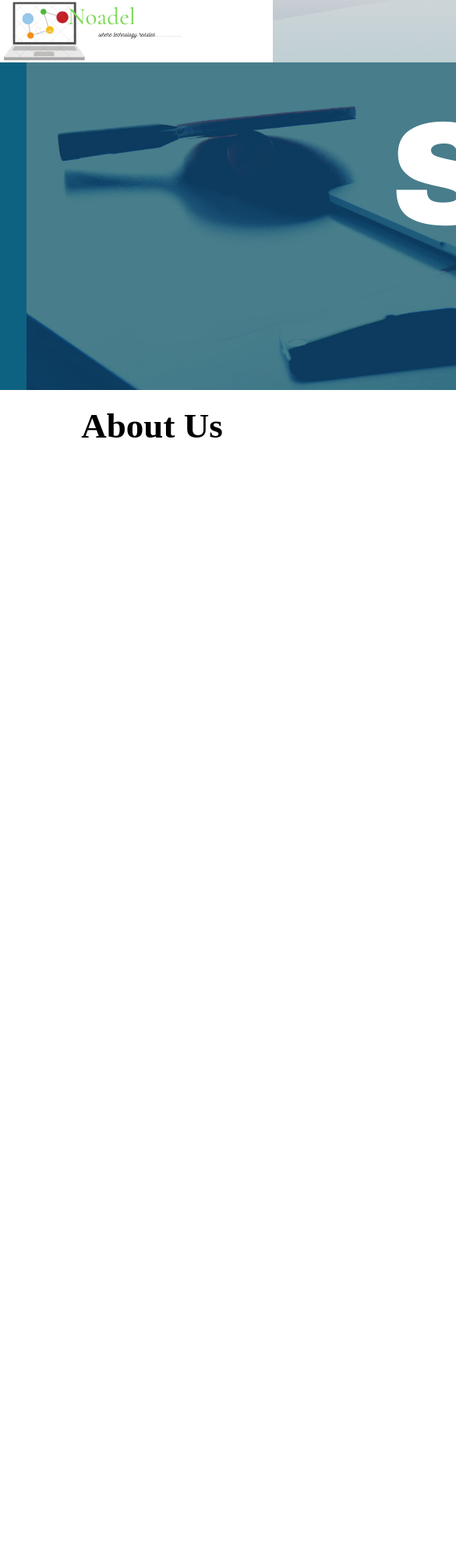
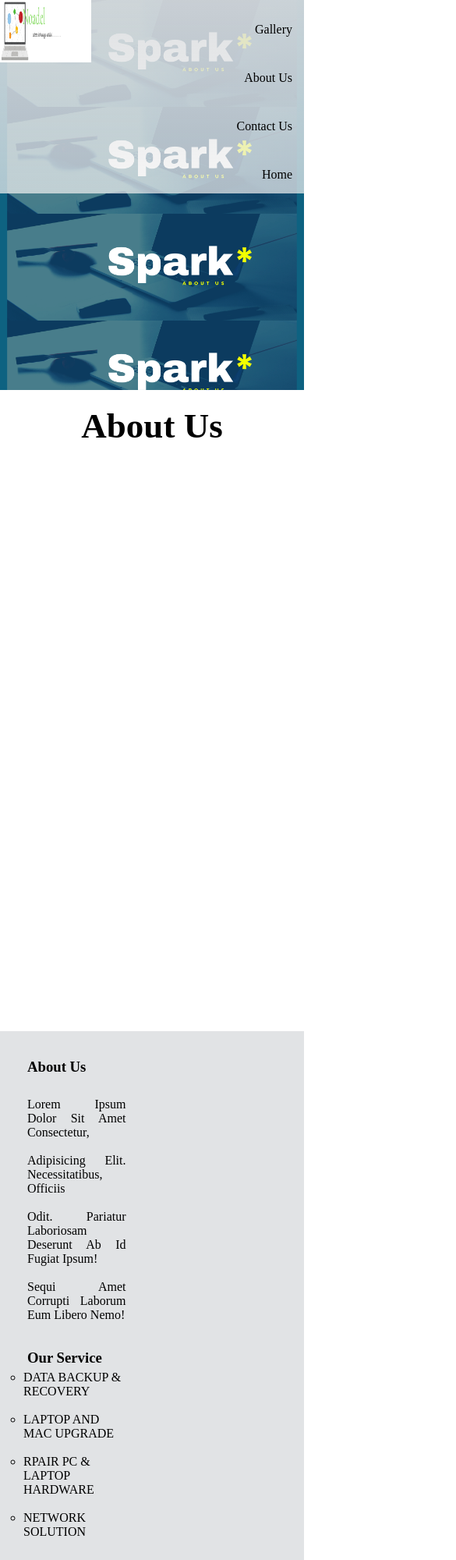
Before and after one commit to Haywhyb/noadel, a plain HTML site: page about_us/about.html in a window 390 px wide. Shown: the top 2000 px of the page at 78% size, 585 px wide, since content can reach past the window. Drawn offline with Linux system fonts and the light colour scheme.

Commit message:
comforms to responsiveness

```diff
--- a/about_us/about.html
+++ b/about_us/about.html
@@ -26,7 +26,7 @@
     <section>
         <div class="about">
             <h1>About Us</h1>
-             <marquee behavior="scroll" direction="up" scrollamount="2"><p>Noadel computers is a top-notch store and number1 stop shop for Nigerians. <br>
+             <marquee class="maq" behavior="scroll" direction="up" scrollamount="2"><p>Noadel computers is a top-notch store and number1 stop shop for Nigerians. <br>
                 It is strategically located in the hubspot of computer electronics in a Lagos <br>
                 Noadel computers was created to solve the problem of purchsaing substandard <br>
                 computers. We are vast in our supplier base with an indepth knowledge of the <br>
@@ -37,7 +37,7 @@
                 determine to serve the Nigerian market cosnistently in rewarding and engaging manner. <br>
                 We are cosnistently serving the Nigerian market in a deligent manner and with a trans <br>
                 parent approach we deliver to your requirment.
-            </p></marquee>
+            </marquee>
         </div>
     </section>
     <!--      footer section     -->
--- a/about_us/style.css
+++ b/about_us/style.css
@@ -1,17 +1,19 @@
 /*******default style*********/
 * {
     margin: 0px;
+    padding: 0px;
 }
 /*********section navbar styling*********/
 .navbar {
     display: absolute;
-    width: 1425px;
+    width: 100%;
     height: 500px;
     background: url(../about_us/images/about.png);
+    background-size: cover;
 }
 .container_nav {
     position: fixed;
-    width: 1425px;
+    width: 100%;
     height: 80px;
     background: linear-gradient(180deg, rgba(212, 215, 218, 0.7) 0%, rgba(255, 255, 255, 0) 100%), rgba(242, 242, 242, 0.7);
 }
@@ -34,7 +36,7 @@
 /***********     footer styling     ***********/
 
 .footer {
-    width: 1425px;
+    width: 100%;
     height: 350px;
     background-color: rgba(212, 215, 218, 0.7);
 }
@@ -81,3 +83,51 @@
     text-decoration: wavy;
     padding: 5px;
 }
+
+/* *********responsive******** */
+@media only screen and (max-width:820px) {
+    .navbar {
+        background: url(../about_us/images/about.png);
+        background-size: contain;
+        width: 100%;
+    }
+
+    .navbar .container_nav {
+        width: 100%;
+        height: auto;
+        background: linear-gradient(180deg, rgba(212, 215, 218, 0.7) 0%, rgba(255, 255, 255, 0) 100%), rgba(242, 242, 242, 0.7);
+    }
+    .navbar .container_nav img {
+        width: 30%;
+        float: left;
+    }
+    .navbar .container_nav a:not(:nth-child(1)) {
+        width: 60%;
+        float: right;
+    }
+    /********** footer section *********/
+    .footer {
+        width: 100%;
+        height: auto;
+    }
+    .footer .foota:not(:nth-child(3)) {
+        width: 35%;
+    }
+    .footer .foota:nth-child(3) {
+        width: 85%;
+    }
+    .foot {
+        width: 100%;
+    }
+    /* ********   about us  ************ */
+    .about {
+        width: 100%;
+        height: auto;
+    }
+    .about p {
+        width: 90%;
+        height: auto;
+        margin-left: 0px;
+
+    }
+}
--- a/contactus/style.css
+++ b/contactus/style.css
@@ -1,11 +1,12 @@
 /* **********default style*********** */
 * {
     margin: 0px;
+    padding: 0px;
 }
 /*********section navbar styling*********/
 .navbar {
     display: absolute;
-    width: 1425px;
+    width: 100%;
     height: 500px;
     background: url(images/contact_b.png);
 }
@@ -89,7 +90,7 @@
 /***********     footer styling     ***********/
 
 .footer {
-    width: 1425px;
+    width: 100%;
     height: 350px;
     background-color: rgba(212, 215, 218, 0.7);
 }
@@ -119,3 +120,54 @@
     text-align: center;
     padding-top: 25px;
 }
+
+/* *********responsive******** */
+@media(max-width:820px) {
+    .navbar {
+        width: 100%;
+        background: url(images/contact_b.png);
+        background-size: cover;
+
+    }
+    .navbar .container_nav {
+        width: 100%;
+        height: auto;
+        background: linear-gradient(180deg, rgba(212, 215, 218, 0.7) 0%, rgba(255, 255, 255, 0) 100%), rgba(242, 242, 242, 0.7);
+    }
+    .navbar .container_nav img {
+        width: 30%;
+        float: left;
+    }
+    .navbar .container_nav a:not(:nth-child(1)) {
+        width: 60%;
+        float: right;
+    }
+    /********** footer section *********/
+    .footer {
+        width: 100%;
+        height: auto;
+    }
+    .footer .foota:not(:nth-child(3)) {
+        width: 35%;
+    }
+    .footer .foota:nth-child(3) {
+        width: 85%;
+    }
+    .foot {
+        width: 100%;
+    }
+    /********* contact info section *********/
+    .sectionContact {
+        width: 100%;
+        height: auto;
+    }
+    .sectionContact .contact {
+        width: 100%;
+        height: auto;
+    }
+    .sectionContact .card {
+        margin-left: 50px;
+        margin-top: 30px;
+        width: 80%;
+    }
+}
--- a/css/style.css
+++ b/css/style.css
@@ -1,17 +1,18 @@
 /*******default style*********/
 * {
     margin: 0px;
+    padding: 0px;
 }
 /*********section navbar styling*********/
 .navbar {
     display: absolute;
-    width: 1425px;
+    width: 100%;
     height: 500px;
     background: url(../images/banner.png);
 }
 .container_nav {
     position: fixed;
-    width: 1425px;
+    width: 100%;
     height: 80px;
     background: linear-gradient(180deg, rgba(212, 215, 218, 0.7) 0%, rgba(255, 255, 255, 0) 100%), rgba(242, 242, 242, 0.7);
 }
@@ -62,7 +63,7 @@
 /***********     footer styling     ***********/
 
 .footer {
-    width: 1425px;
+    width: 100%;
     height: 350px;
     background-color: rgba(212, 215, 218, 0.7);
 }
@@ -157,3 +158,71 @@
 .team_img p {
     text-align: center;
 }
+
+@media(max-width:820px) {
+    .navbar {
+        width: 100%;
+        background: url(../images/banner.png);
+        background-size: cover;
+    }
+
+    .navbar .container_nav {
+        width: 100%;
+        height: auto;
+        background: linear-gradient(180deg, rgba(212, 215, 218, 0.7) 0%, rgba(255, 255, 255, 0) 100%), rgba(242, 242, 242, 0.7);
+    }
+    .navbar .container_nav img {
+        width: 30%;
+        float: left;
+    }
+    .navbar .container_nav a:not(:nth-child(1)) {
+        width: 60%;
+        float: right;
+    }
+    /************section ptoduct************** */
+    .brand {
+        width: 100%;
+        height: auto;
+    }
+    .service1 img {
+        width: 85%;
+    }
+/* learn more */
+    .learnmore {
+        width: 100%;
+        height: auto;
+    }
+    .learnmore .more {
+        width: 85%;
+    }
+    /*********** meet the team *********/
+    .meet {
+        width: 100%;
+        height: auto;
+    }
+    .meet .team {
+        width: 100%;
+        height: auto;
+    }
+    .meet .team_img:nth-child(even) {
+        width: 35%;
+    }
+    .meet .team_img:nth-child(odd) {
+        width: 35%;
+    }
+    /********** footer section *********/
+    .footer {
+        width: 100%;
+        height: auto;
+    }
+    .footer .foota:not(:nth-child(3)) {
+        width: 35%;
+    }
+    .footer .foota:nth-child(3) {
+        width: 85%;
+    }
+    .foot {
+        width: 100%;
+    }
+
+}
--- a/gallery/css/style.css
+++ b/gallery/css/style.css
@@ -9,7 +9,7 @@ body {
 /*********section navbar styling*********/
 .navbar {
     display: absolute;
-    width: 1425px;
+    width: 100%;
     height: 500px;
     background: url(../images/banner.png);
 }
@@ -81,3 +81,46 @@ body {
     cursor: pointer;
     transform: scale(1.5);
 }
+
+@media(max-width:820px) {
+
+
+    .navbar .container_nav {
+        width: 100%;
+        height: auto;
+        background: url(../images/banner.png);
+        background: linear-gradient(180deg, rgba(212, 215, 218, 0.7) 0%, rgba(255, 255, 255, 0) 100%), rgba(242, 242, 242, 0.7);
+    }
+    .navbar .container_nav img {
+        width: 30%;
+        float: left;
+    }
+    .navbar .container_nav a:not(:nth-child(1)) {
+        width: 60%;
+        float: right;
+    }
+    /********** footer section *********/
+    .footer {
+        width: 100%;
+        height: auto;
+    }
+    .footer .foota:not(:nth-child(3)) {
+        width: 35%;
+    }
+    .footer .foota:nth-child(3) {
+        width: 85%;
+    }
+    .foot {
+        width: 100%;
+    }
+
+    /********** section gallery ********/
+    .gallery {
+        width: 100%;
+        height: auto;
+    }
+    .gallery .images {
+        width: 40%;
+        height: auto;
+    }
+}
```
Also changed, not shown: index.html (+2 -2 lines).
